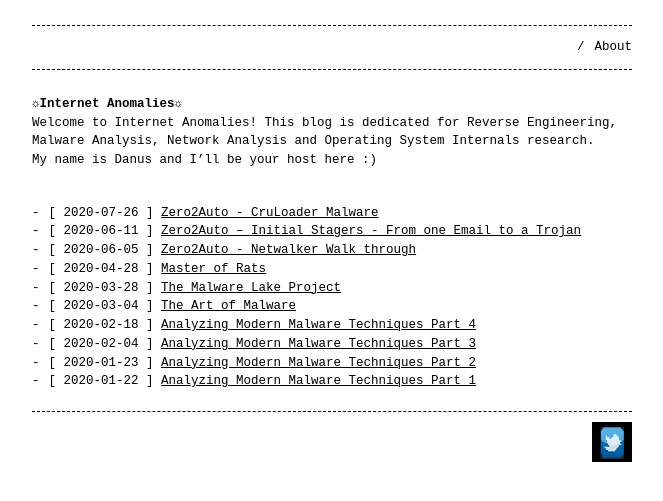
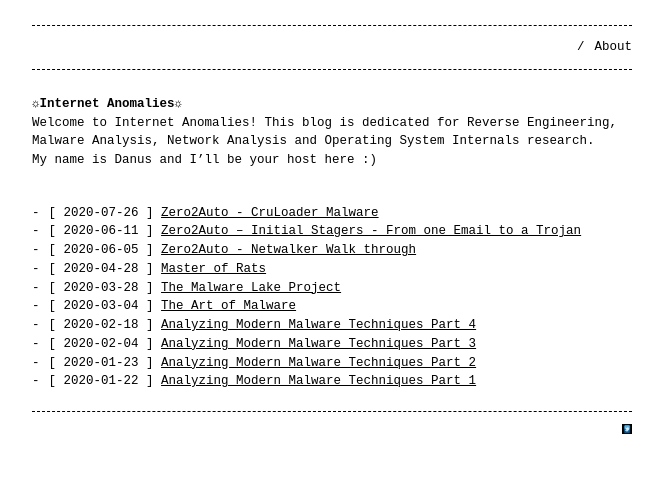
Before and after one commit to DanusMinimus/danusminimus.github.io, a Jekyll site: the page built from index.md, in a window 1280 px wide. Shown: the top 501 px of the page, without its empty margins (308-971 px from the left). Built offline with Jekyll 4.4.1, drawn with Linux system fonts in a browser that asks for light colours.

Commit message:
Update _config.yml

```diff
--- a/_config.yml
+++ b/_config.yml
@@ -5,7 +5,7 @@ header_pages:
 style: dark # dark (default), light or hacker
 listen_for_clients_preferred_style: true # false (default) or true
 
-footer: '<a href="https://twitter.com/danusminimus"><img src="/images/retro.png" width="40" height="40"></a>'
+footer: '<a href="https://twitter.com/danusminimus"><img src="/images/retro.png" width="10" height="10"></a>'
 
 markdown: kramdown
 remote_theme: b2a3e8/jekyll-theme-console
```
